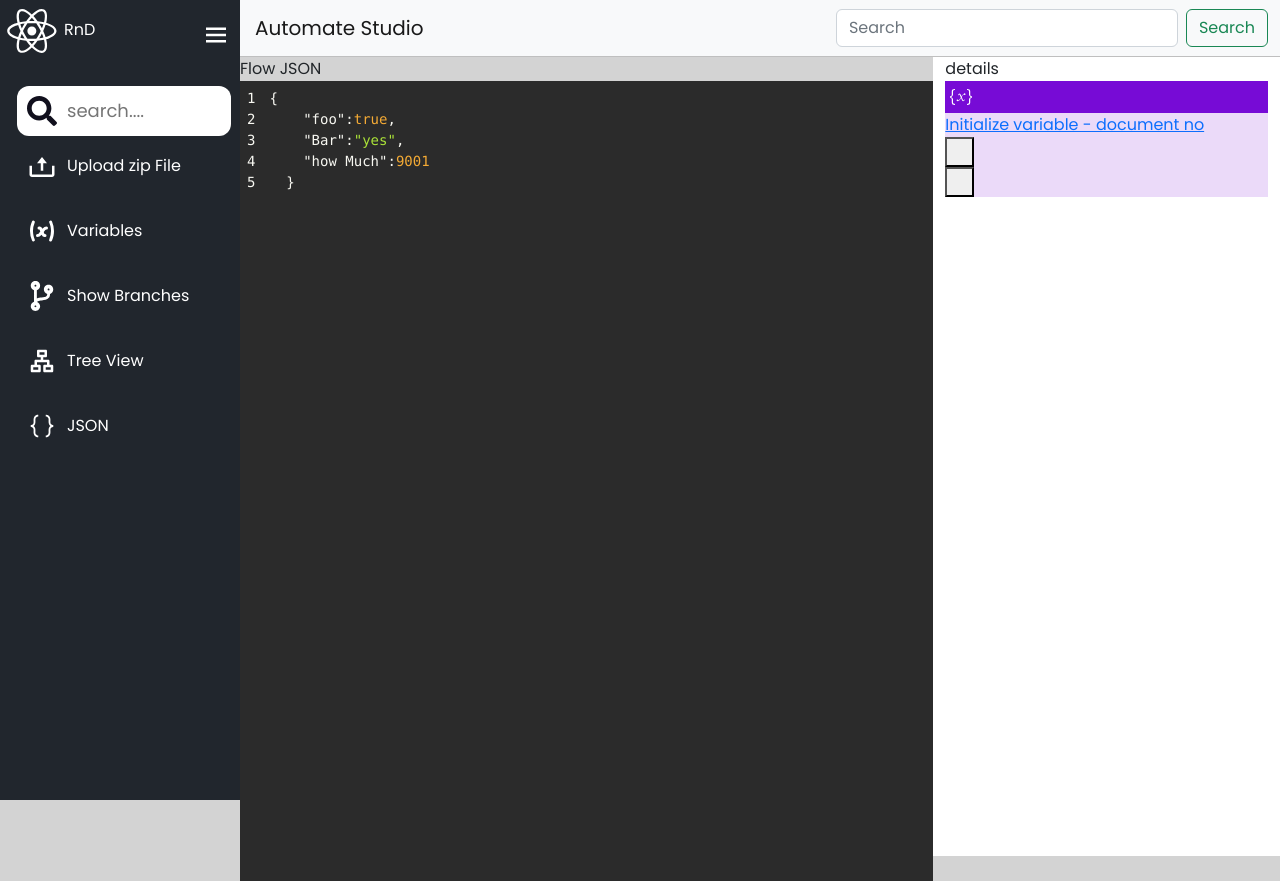
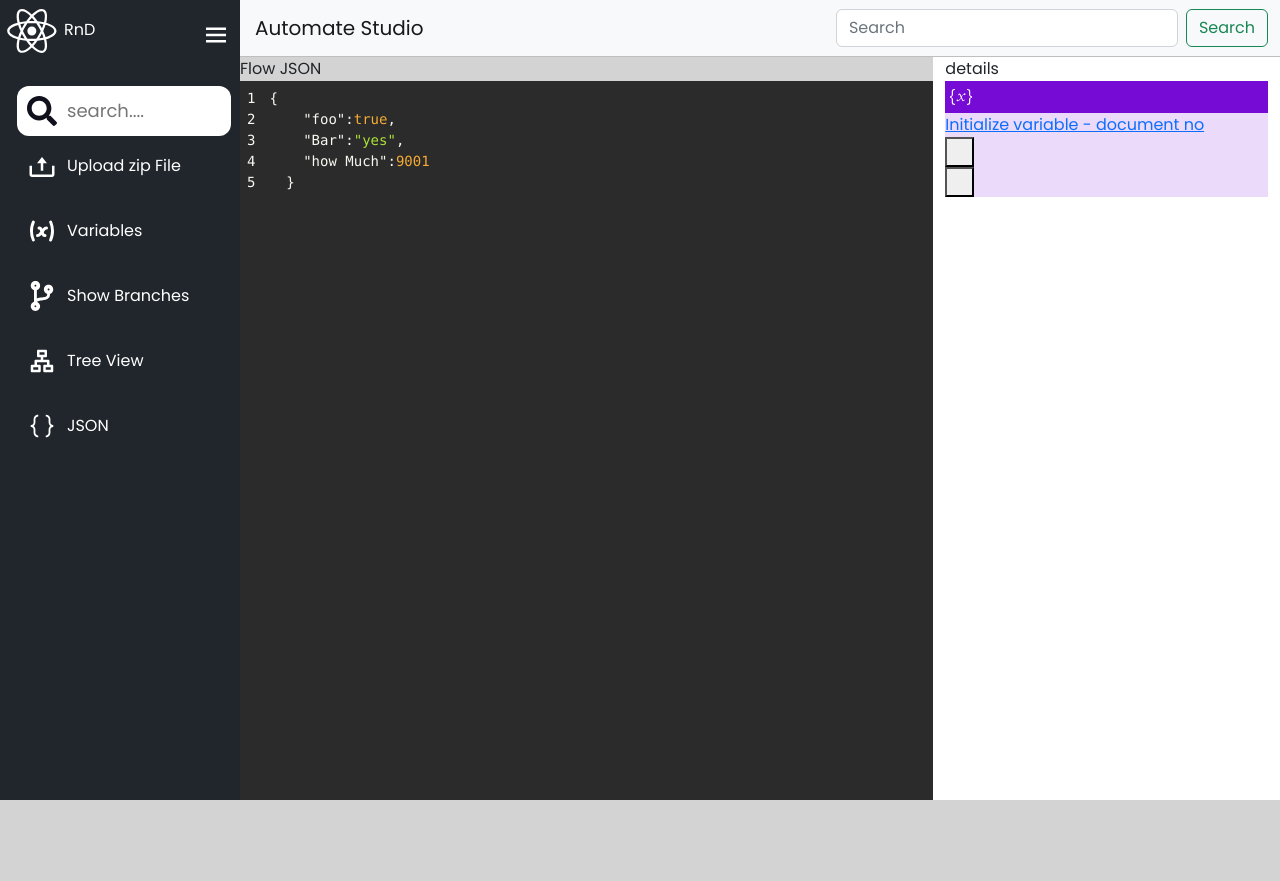
Before and after one commit to highfly117/powerAutomate, a React (Create React App) app in the folder client/: page / in a window 1280 px wide. After the commit the page ends 800 px from the top, so only its background shows below. Built offline with nearby package versions, Linux system fonts and the light colour scheme.

Commit message:
fixed some vh hieght issues

```diff
--- a/client/src/App.css
+++ b/client/src/App.css
@@ -19,7 +19,7 @@
 
 .Panels{
     position: absolute;
-    height: 100%;
+    height: calc(100vh - 56px);
     width: calc(100% - 78px);
     top:50px;
     left: 90px;
@@ -37,20 +37,20 @@
 
 .infopanel {
     border-top: solid 1px #bfbfbf;
-    height: 100%;
+    height: calc(100vh - 56px);
     background: white;
 
 }
 .jsonPanel {
     border-top: solid 1px #bfbfbf;
-    height: 100vh;
+    height: 100%;
     background: lightgray;
     padding: 0px;
 
 }
 
 #jsonText{
-    height: 100vh;
+    height: calc(100vh - 81px);
     overflow-x: hidden;
 
 
```
